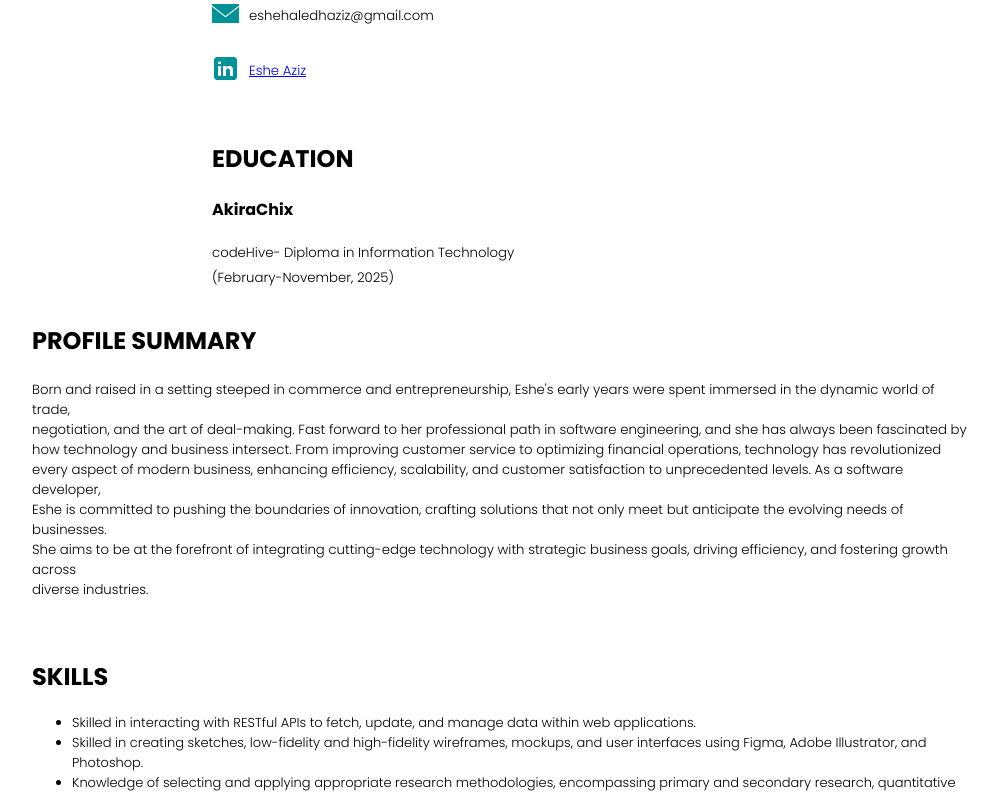
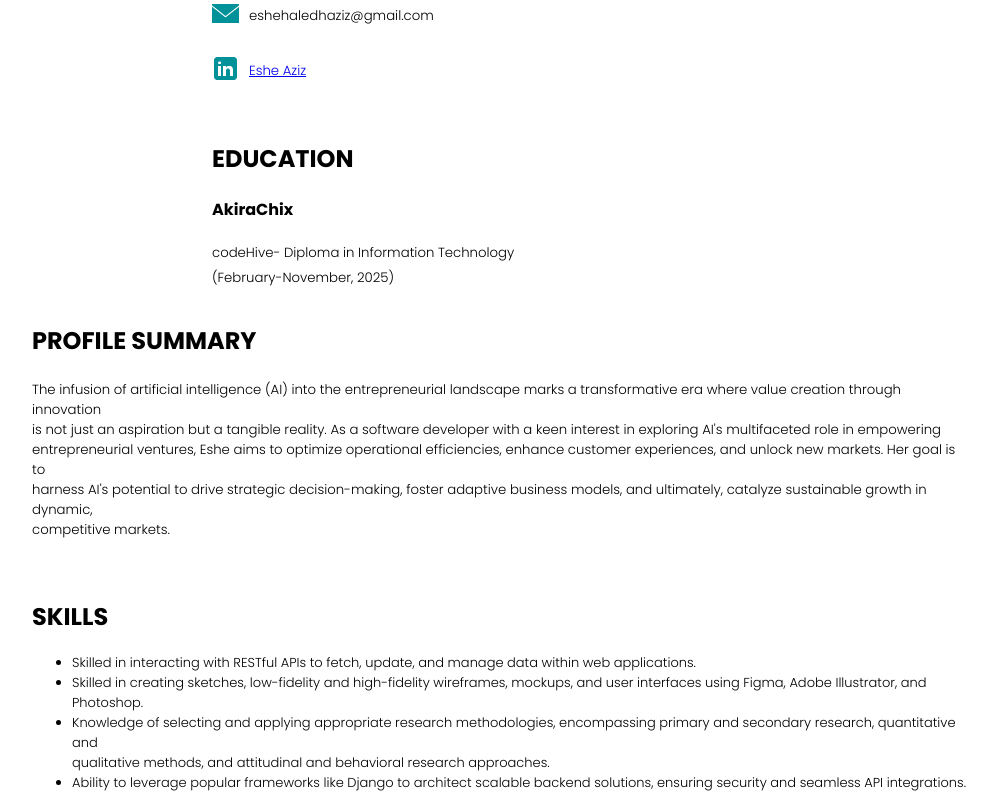
Before and after one commit to eshe-aziz/myresume, a React (Create React App) app: page / in a window 1280 px wide. Shown: the part 489-1284 px from the top of the page, without its empty margins (38-1036 px from the left). Built offline with nearby package versions, Linux system fonts and the light colour scheme.

Commit message:
make changes

```diff
--- a/src/Resume/index.js
+++ b/src/Resume/index.js
@@ -51,7 +51,7 @@ const Resume = () => {
 
                 <div className='col-2'>
                     <h2>PROFILE SUMMARY</h2>
-                    <h5 className='text-weight'>Born and raised in a setting steeped in commerce and entrepreneurship, Eshe's early years were spent immersed in the dynamic world of trade, <br></br>negotiation, and the art of deal-making. Fast forward to her professional path in software engineering, and she has always been fascinated by <br></br>how technology and business intersect. From improving customer service to optimizing financial operations, technology has revolutionized<br></br> every aspect of modern business, enhancing efficiency, scalability, and customer satisfaction to unprecedented levels. As a software developer, <br></br>Eshe is committed to pushing the boundaries of innovation, crafting solutions that not only meet but anticipate the evolving needs of businesses.<br></br> She aims to be at the forefront of integrating cutting-edge technology with strategic business goals, driving efficiency, and fostering growth across <br></br>diverse industries.</h5>
+                    <h5 className='text-weight'>The infusion of artificial intelligence (AI) into the entrepreneurial landscape marks a transformative era where value creation through innovation <br></br>is not just an aspiration but a tangible reality. As a software developer with a keen interest in exploring AI's multifaceted role in empowering <br></br>entrepreneurial ventures, Eshe aims to optimize operational efficiencies, enhance customer experiences, and unlock new markets. Her goal is to <br></br>harness AI's potential to drive strategic decision-making, foster adaptive business models, and ultimately, catalyze sustainable growth in dynamic, <br></br>competitive markets.</h5>
 
                     <div className='skills-section'>
                         <h2>SKILLS</h2>
```
